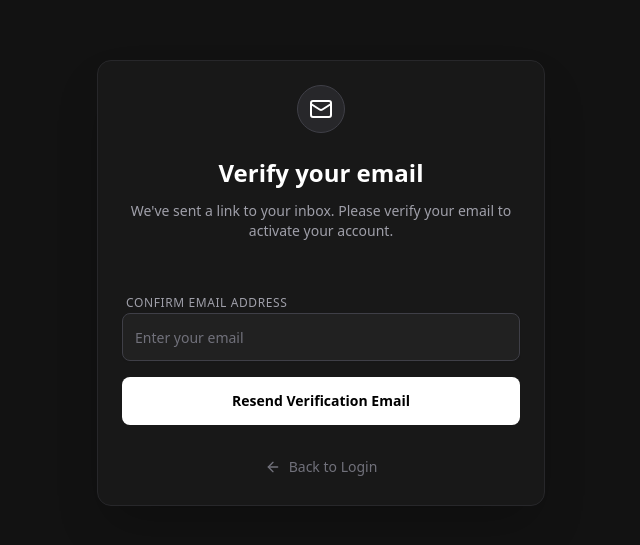
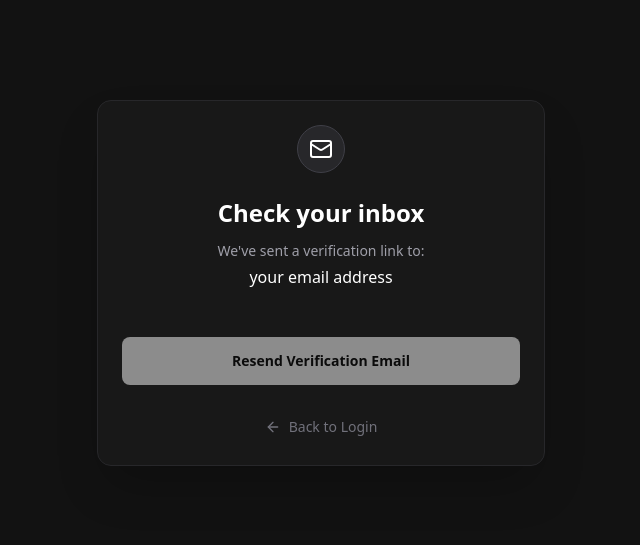
Before and after one commit to SHATHISH-07/Personal-AI-Knowledge-Assistant, a React (Vite) app in the folder client/: page /verify-email in a window 1280 px wide. Shown: the part 117-662 px from the top of the page, without its empty margins (319-959 px from the left). Built offline with nearby package versions, Linux system fonts and the light colour scheme; no server answers.

Commit message:
feat: store verification email in local storage and update verification page

```diff
--- a/client/src/components/auth/RegisterForm.tsx
+++ b/client/src/components/auth/RegisterForm.tsx
@@ -19,6 +19,7 @@ const RegisterForm = () => {
     setLoading(true);
     try {
       await register({ name, email, password });
+      localStorage.setItem("verification_email", email);
       navigate("/verify-email");
       toast.success(
         "Registration successful - check your email for verification"
--- a/client/src/pages/VerifyEmail.tsx
+++ b/client/src/pages/VerifyEmail.tsx
@@ -2,13 +2,13 @@ import { useEffect, useState } from "react";
 import { Button } from "@/components/ui/button";
 import { Card, CardContent, CardHeader, CardTitle } from "@/components/ui/card";
 import { resendVerification } from "@/api/auth.api";
-import { Input } from "@/components/ui/input";
 import { Link } from "react-router-dom";
 import { Loader2, Mail, ArrowLeft, CheckCircle2 } from "lucide-react";
 import clsx from "clsx";
 
 const RESEND_DELAY = 5 * 60;
 const STORAGE_KEY = "openluma_resend_at";
+const EMAIL_STORAGE_KEY = "verification_email";
 
 const VerifyEmail = () => {
   const [email, setEmail] = useState("");
@@ -16,6 +16,13 @@ const VerifyEmail = () => {
   const [loading, setLoading] = useState(false);
   const [message, setMessage] = useState<string | null>(null);
   const [isSuccess, setIsSuccess] = useState(false);
+
+  useEffect(() => {
+    const storedEmail = localStorage.getItem(EMAIL_STORAGE_KEY);
+    if (storedEmail) {
+      setEmail(storedEmail);
+    }
+  }, []);
 
   useEffect(() => {
     const lastSent = localStorage.getItem(STORAGE_KEY);
@@ -40,7 +47,7 @@ const VerifyEmail = () => {
 
   const handleResend = async () => {
     if (!email) {
-      setMessage("Please enter your email address first.");
+      setMessage("Email address is missing. Please try logging in again.");
       setIsSuccess(false);
       return;
     }
@@ -77,28 +84,30 @@ const VerifyEmail = () => {
             <Mail className="h-6 w-6 text-white" />
           </div>
           <CardTitle className="text-2xl text-center text-white font-bold">
-            Verify your email
+            Check your inbox
           </CardTitle>
           <p className="text-sm text-center text-zinc-400">
-            We've sent a link to your inbox. Please verify your email to
-            activate your account.
+            We've sent a verification link to:
+            <span className="block mt-1 font-medium text-white text-base">
+              {email || "your email address"}
+            </span>
           </p>
         </CardHeader>
 
         <CardContent className="space-y-6">
           <div className="space-y-4">
-            <div className="space-y-2">
+            {/* <div className="space-y-2">
               <label className="text-xs font-medium text-zinc-400 uppercase tracking-wider ml-1">
                 Confirm Email Address
               </label>
               <Input
                 type="email"
-                placeholder="Enter your email"
                 value={email}
-                onChange={(e) => setEmail(e.target.value)}
-                className="w-full h-12 bg-[#212121] border-zinc-700 text-zinc-100 placeholder:text-zinc-500 focus:border-zinc-500"
+                readOnly // Make it read-only so they don't accidentally change it
+                className="w-full h-12 bg-[#212121] border-zinc-700 text-zinc-400 cursor-not-allowed focus:border-zinc-700"
               />
             </div>
+            */}
 
             <Button
               className={clsx(
@@ -108,7 +117,7 @@ const VerifyEmail = () => {
                   : "bg-white text-black hover:bg-zinc-200"
               )}
               onClick={handleResend}
-              disabled={loading || secondsLeft > 0}
+              disabled={loading || secondsLeft > 0 || !email}
             >
               {loading ? (
                 <Loader2 className="animate-spin h-5 w-5" />
```
